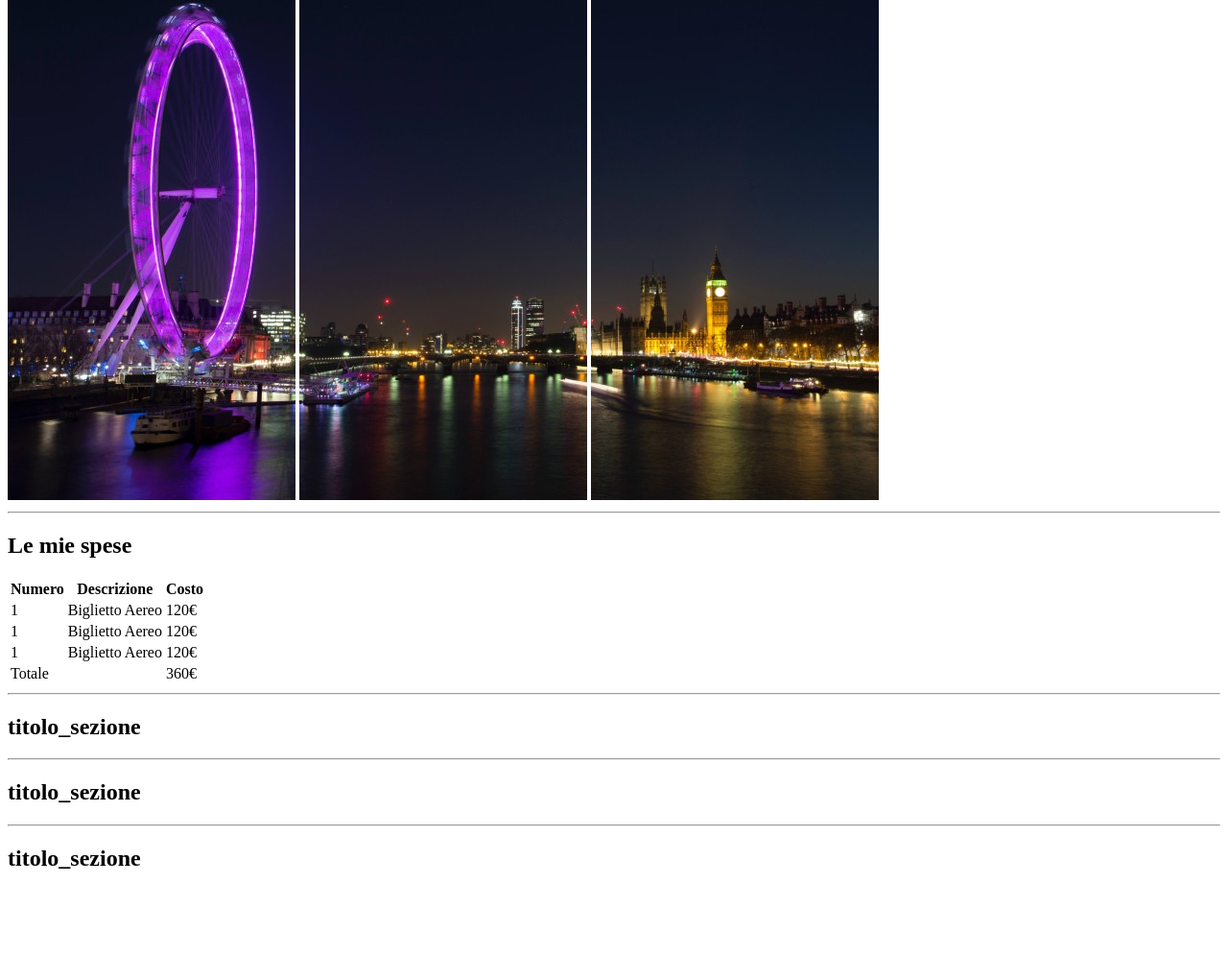
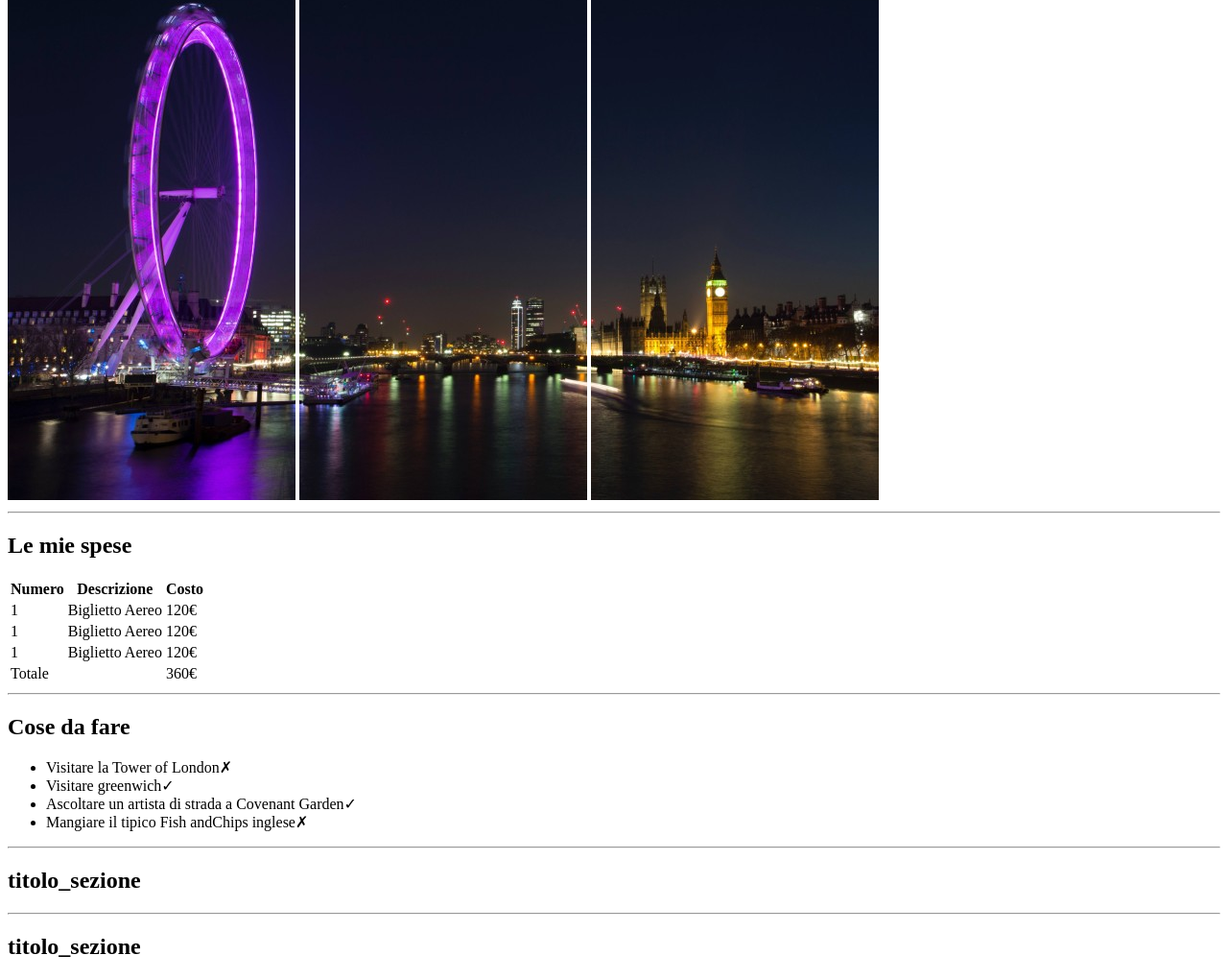
Before and after one commit to ManuelGraziosi/html-london-trip, a plain HTML site: page index.html in a window 1280 px wide. Shown: the part 146-1166 px from the top of the page at 96% size. Before the commit the page ends 1074 px from the top, so only its background shows below. Drawn offline with Linux system fonts and the light colour scheme.

Commit message:
feat: to-do section completed

```diff
--- a/index.html
+++ b/index.html
@@ -64,7 +64,13 @@
 
         <!-- Section to do -->
         <section>
-            <h2>titolo_sezione</h2>
+            <h2>Cose da fare</h2>
+            <ul>
+                <li>Visitare la Tower of London&cross;</li>
+                <li>Visitare greenwich&check;</li>
+                <li>Ascoltare un artista di strada a Covenant Garden&check;</li>
+                <li>Mangiare il tipico Fish andChips inglese&cross;</li>
+            </ul>
             <hr>
         </section>
 
```
